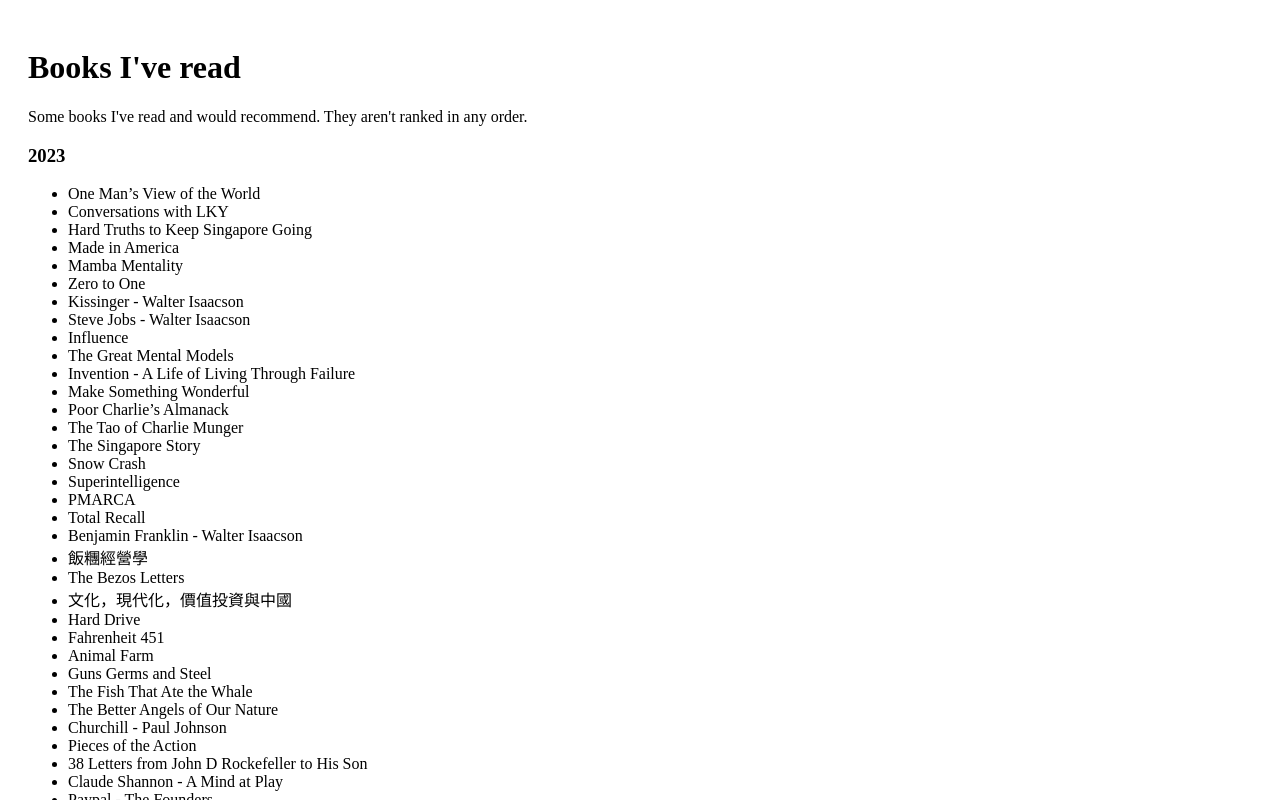
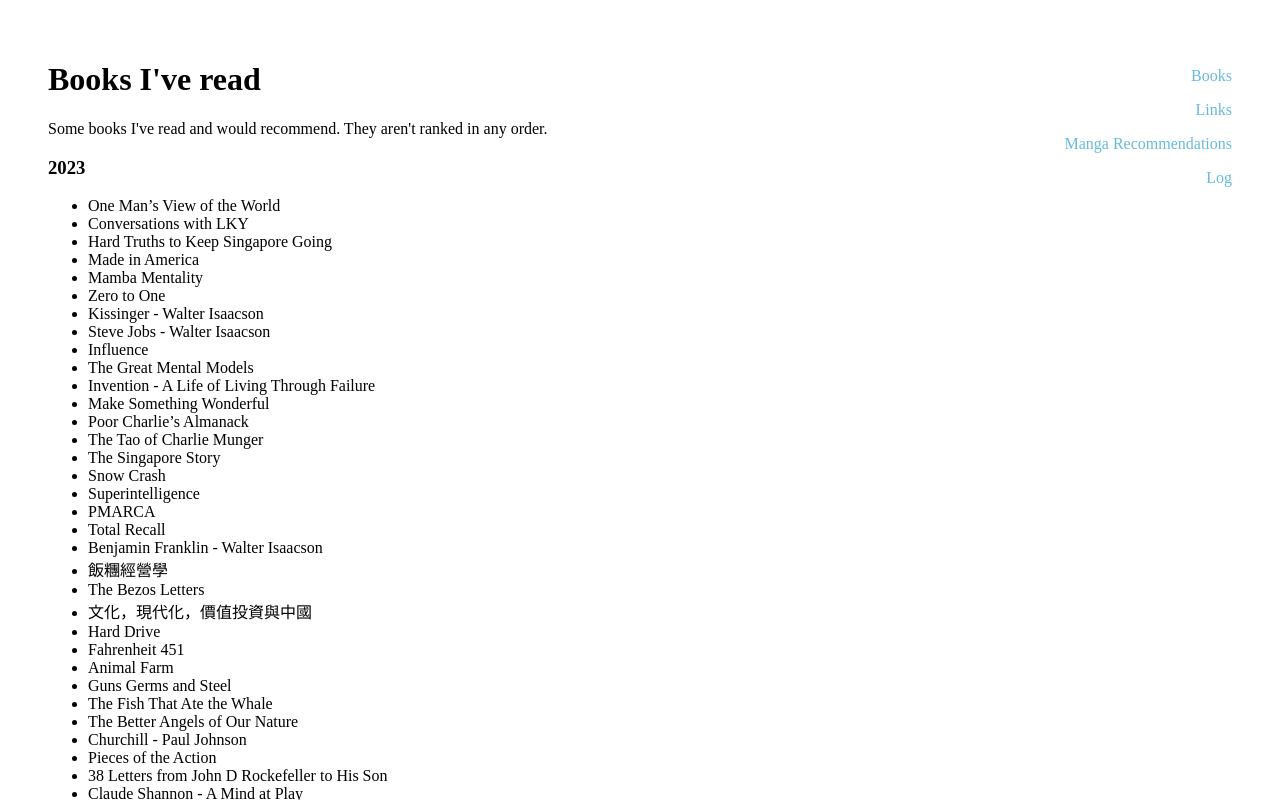
Before and after one commit to tsuiusi/tsuiusi.github.io, a website: page books.html in a window 1280 px wide. Shown: the top 800 px of the page. Drawn offline with Linux system fonts and the light colour scheme.

Commit message:
updating html

```diff
--- a/books.html
+++ b/books.html
@@ -8,6 +8,7 @@
 
 </head>
 <body>
+	<div class="container">
 		<div class="content">
 			<h1>Books I've read</h1>
 			<p>Some books I've read and would recommend. They aren't ranked in any order. </p>
@@ -96,5 +97,12 @@
 				<li>Nuts!</li>
 			</ul>
 		</div>
+		<div class="sidebar">
+			<p><a href="books.html">Books</a></p>
+			<p><a href="links.html">Links</a></p>
+			<p><a href="mangarecs.html">Manga Recommendations</a></p>
+			<p><a href="log.html">Log</a></p>
+		</div>
+	</div>
 </body>
 </html>
```
Lines whose indentation alone changed are shown as unchanged.
